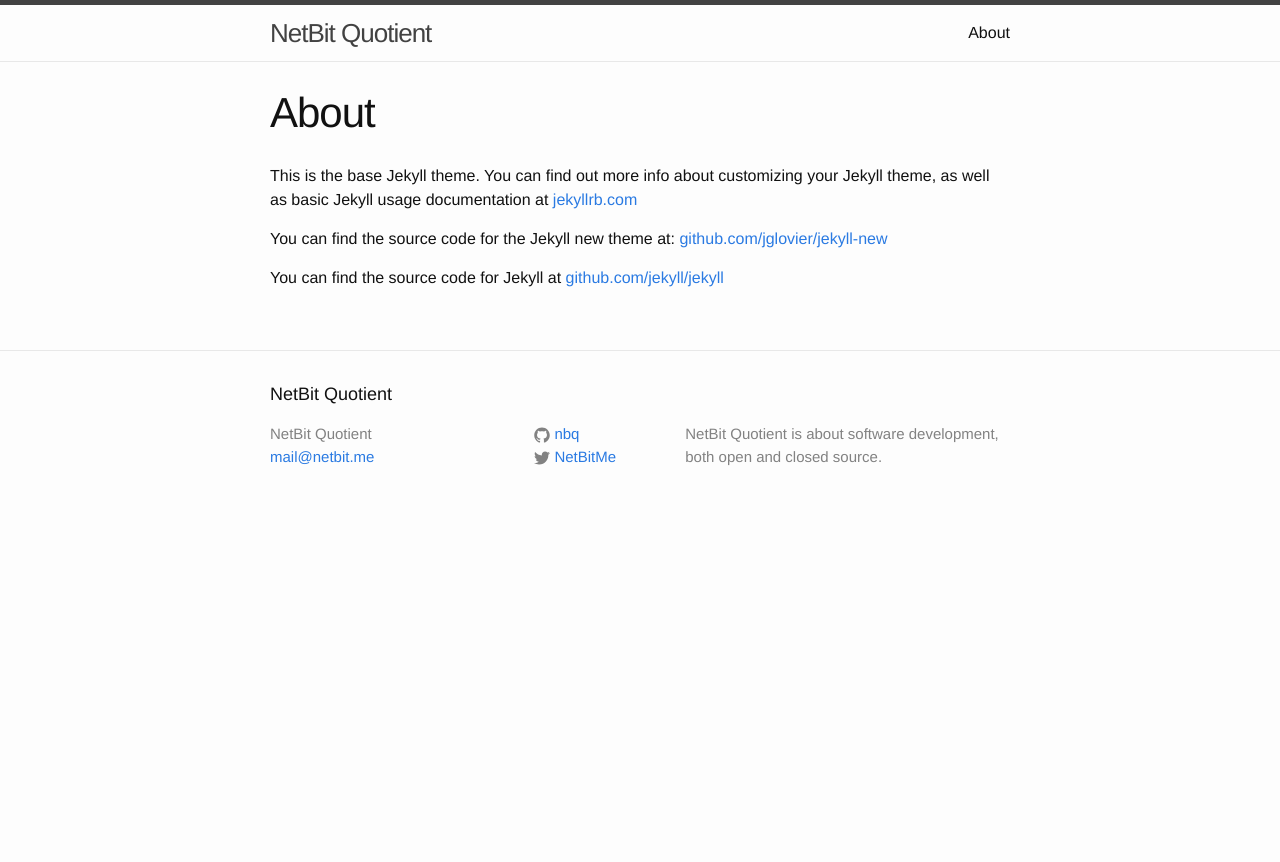
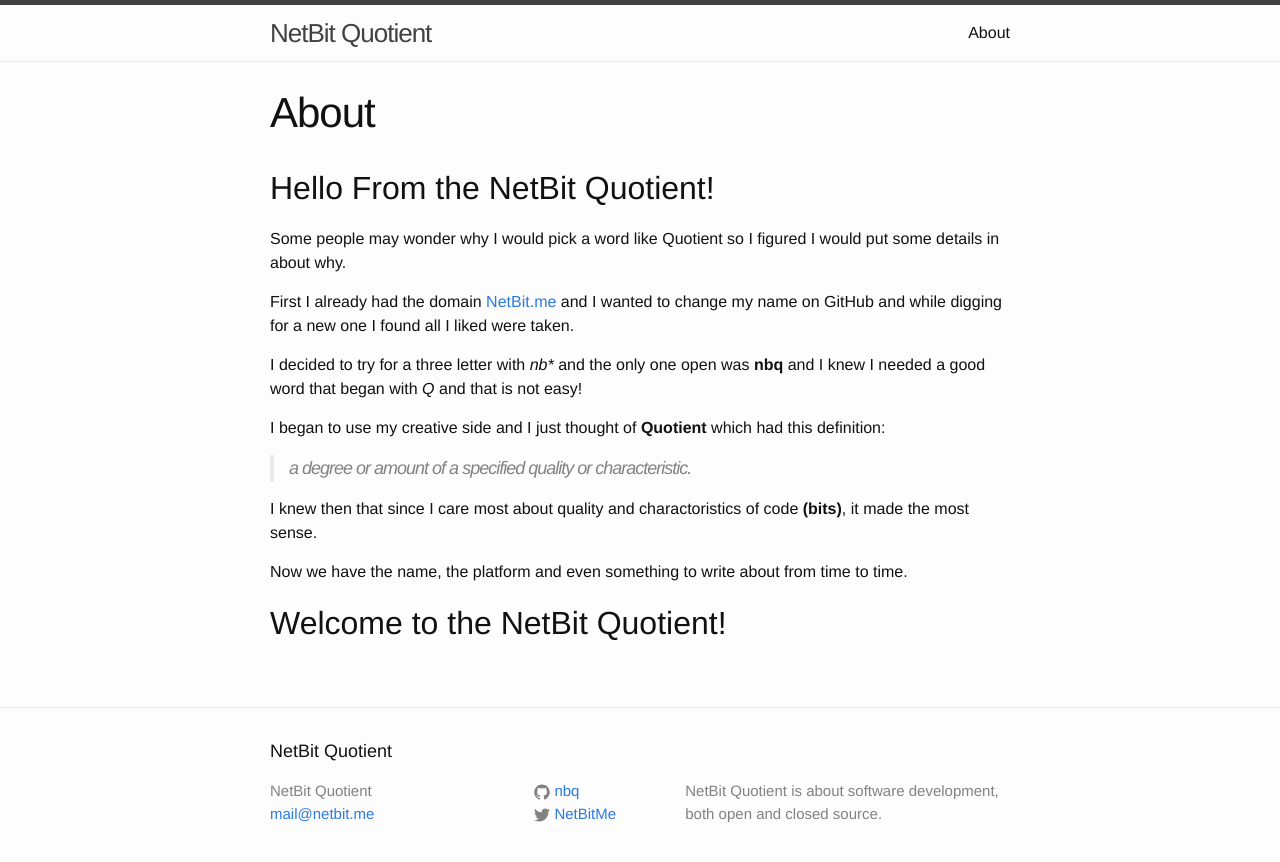
Before and after one commit to BitsOfCoal/bitsofcoal.github.io, a Jekyll site: the page built from about.md, in a window 1280 px wide. Shown: the top 862 px of the page. Built offline with Jekyll 4.4.1, drawn with Linux system fonts in a browser that asks for light colours.

Commit message:
Updated about.md

```diff
--- a/about.md
+++ b/about.md
@@ -2,10 +2,22 @@
 layout: page
 title: About
 permalink: /about/
+published: true
 ---
 
-This is the base Jekyll theme. You can find out more info about customizing your Jekyll theme, as well as basic Jekyll usage documentation at [jekyllrb.com](http://jekyllrb.com/)
+## Hello From the NetBit Quotient!
 
-You can find the source code for the Jekyll new theme at: [github.com/jglovier/jekyll-new](https://github.com/jglovier/jekyll-new)
+Some people may wonder why I would pick a word like Quotient so I figured I would put some details in about why.
 
-You can find the source code for Jekyll at [github.com/jekyll/jekyll](https://github.com/jekyll/jekyll)
+First I already had the domain [NetBit.me](http://netbit.me) and I wanted to change my name on GitHub and while digging for a new one I found all I liked were taken.
+
+I decided to try for a three letter with _nb*_ and the only one open was **nbq** and I knew I needed a good word that began with _Q_ and that is not easy!
+
+I began to use my creative side and I just thought of **Quotient** which had this definition:
+> a degree or amount of a specified quality or characteristic.
+
+I knew then that since I care most about quality and charactoristics of code **(bits)**, it made the most sense.
+
+Now we have the name, the platform and even something to write about from time to time.
+
+## Welcome to the NetBit Quotient!
```
